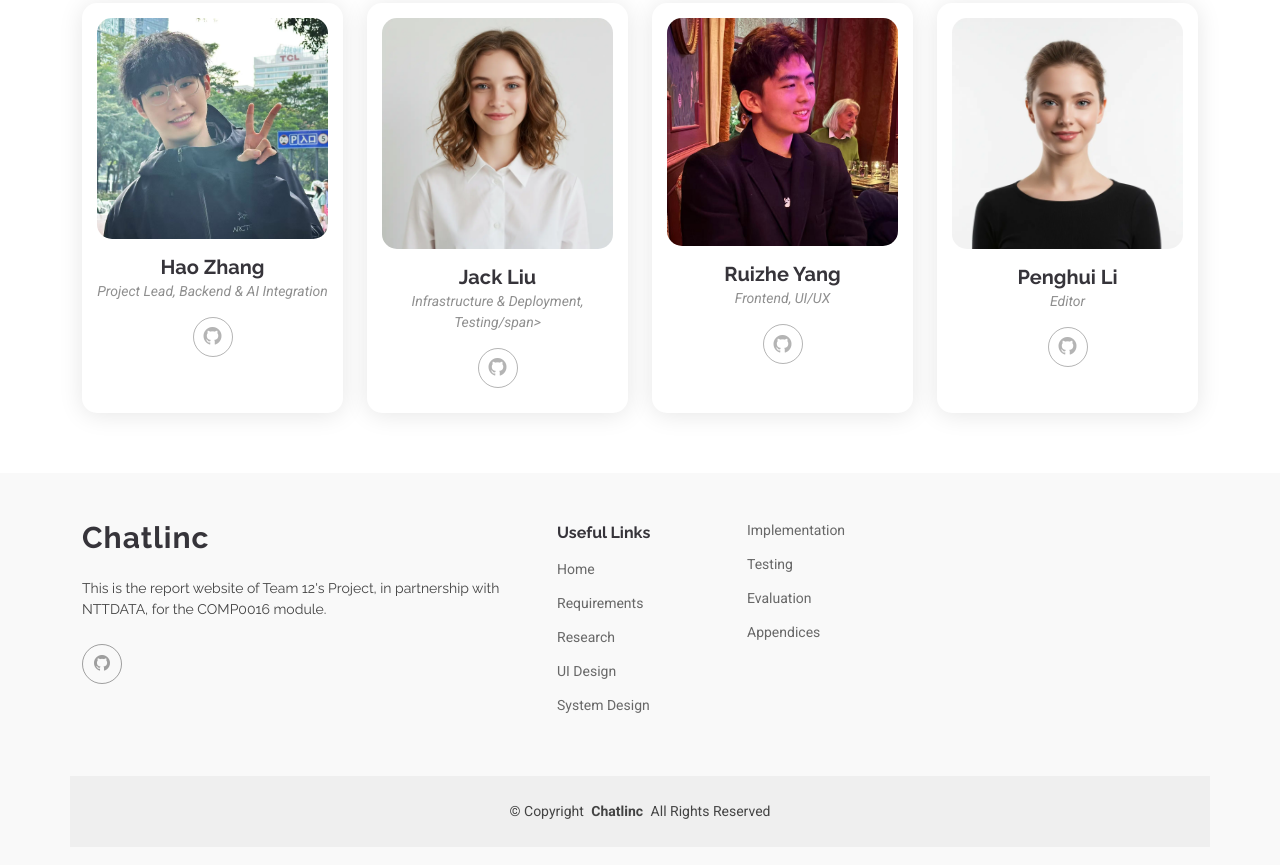
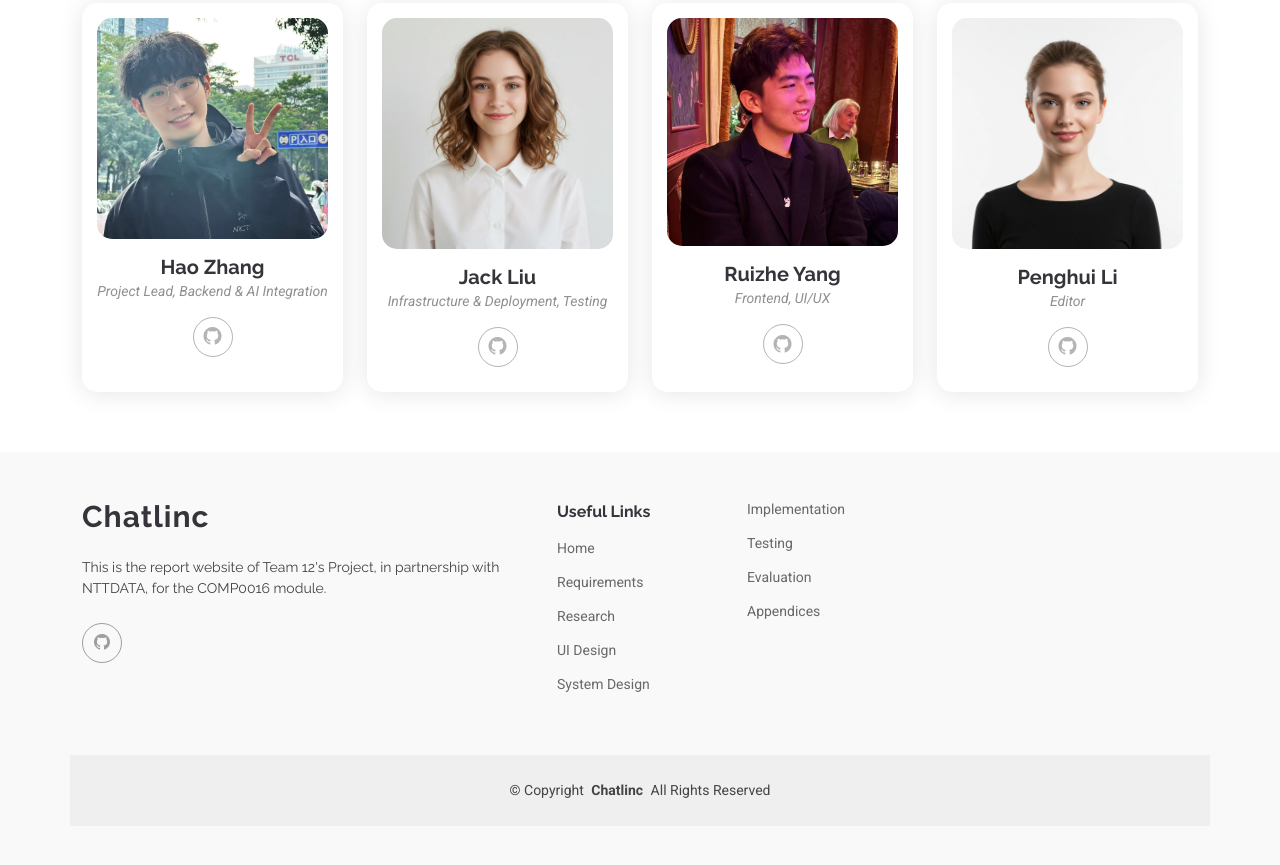
Before and after one commit to jackliu04/Sys-report, a plain HTML site: page index.html in a window 1280 px wide. Shown: the part 3460-4325 px from the top of the page. Drawn offline with Linux system fonts and the light colour scheme.

Commit message:
#10 index update

```diff
--- a/index.html
+++ b/index.html
@@ -355,7 +355,7 @@
             <div class="member">
               <img src="assets/img/person/person-f-8.webp" class="img-fluid" alt="">
               <h4>Jack Liu</h4>
-              <span>Infrastructure & Deployment, Testing/span>
+              <span>Infrastructure & Deployment, Testing</span>
               <div class="social">
                 <a href="https://github.com/jackliu04"><i class="bi bi-github"></i></a>
               </div>
```
